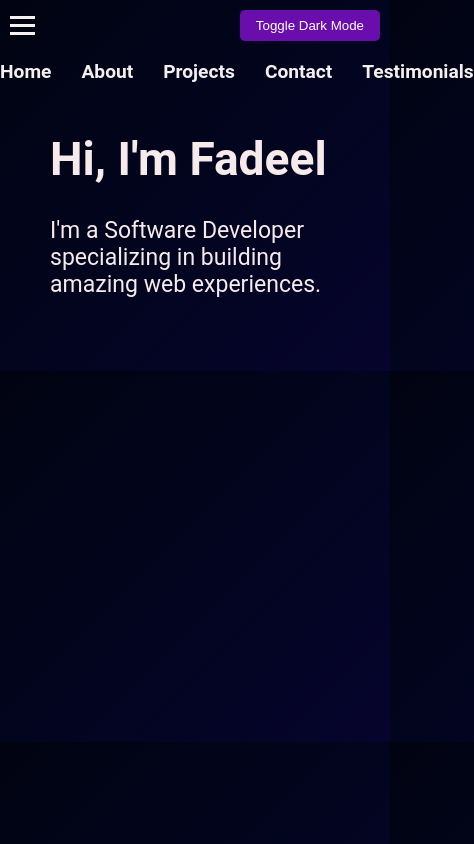
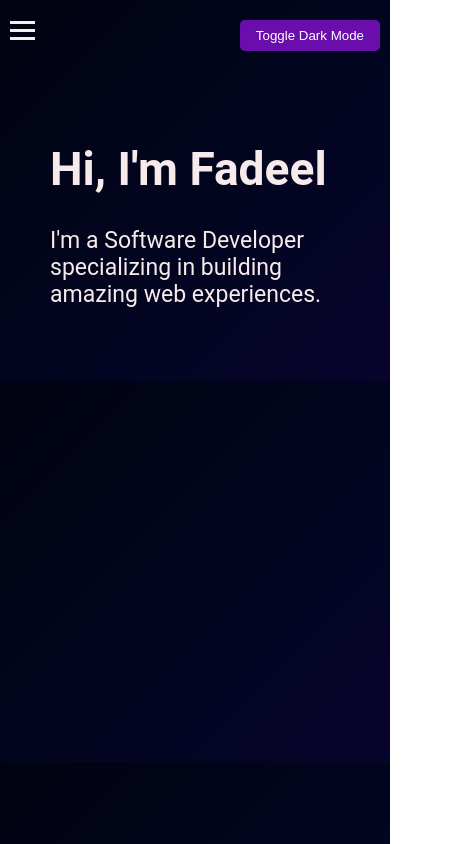
Before and after one commit to Aderibigbe-Ayantayo/fadeelPortfolio, a React (Create React App) app: page / in a window 390 px wide. Shown: the whole page, 474 px wide, since content can reach past the window. Built offline with nearby package versions, Linux system fonts and the light colour scheme.

Commit message:
Hamburger changes

```diff
--- a/src/Components/Header.css
+++ b/src/Components/Header.css
@@ -2,7 +2,6 @@
 header {
     background-color: transparent;
     padding: 10px;
-    position: relative; /* Ensure position context for mobile menu */
 }
 
 nav {
@@ -13,12 +12,10 @@ header {
 
 header ul {
     display: flex;
-    justify-content: start;
+    list-style-type: none;
     margin: 0;
     padding: 0;
-    list-style-type: none;
     gap: 20px;
-    margin-bottom: 1.5rem;
 }
 
 header a {
@@ -43,34 +40,44 @@ header {
     transition: 0.3s;
 }
 
-  /* Mobile Menu Styles */
+/* Default mobile menu hidden */
 .nav-links {
-    display: flex;
-    flex-direction: row;
+    display: none;
+    flex-direction: column;
+    background-color: #333;
+    position: absolute;
+    top: 60px;
+    left: 0;
+    width: 100%;
+    padding: 10px 0;
+    gap: 10px;
 }
 
+/* Show mobile menu when open */
 .nav-links.open {
-    display: flex; /* Show menu when open */
+    display: flex;
 }
 
+/* Media Queries for Responsiveness */
 @media (max-width: 768px) {
-    header ul {
-      display: none; /* Hide menu on mobile by default */
-      flex-direction: column;
-      width: 100%;
-
-      position: absolute;
-      top: 60px; /* Adjust based on header height */
-      left: 0;
-      gap: 10px;
-      padding: 10px 0;
+    /* Display hamburger icon on mobile screens */
+    .hamburger {
+        display: flex;
     }
 
-    header ul.open {
-      display: flex; /* Show menu when open */
+    /* Initially hide the navigation links */
+    .nav-links {
+        display: none; /* Hidden on small screens by default */
     }
 
-    .hamburger {
-      display: flex; /* Show hamburger icon on mobile */
+    /* When the state is active, show the menu */
+    .nav-links.open {
+        display: flex; /* Show the menu when hamburger is clicked */
+        flex-direction: column;
+    }
+
+    /* Optional: Adjust button styles */
+    .dark-mode-toggle {
+        margin-top: 10px;
     }
 }
```
Also changed, not shown: src/Components/Header.js (+6 -2 lines). Lines whose indentation alone changed are shown as unchanged.
